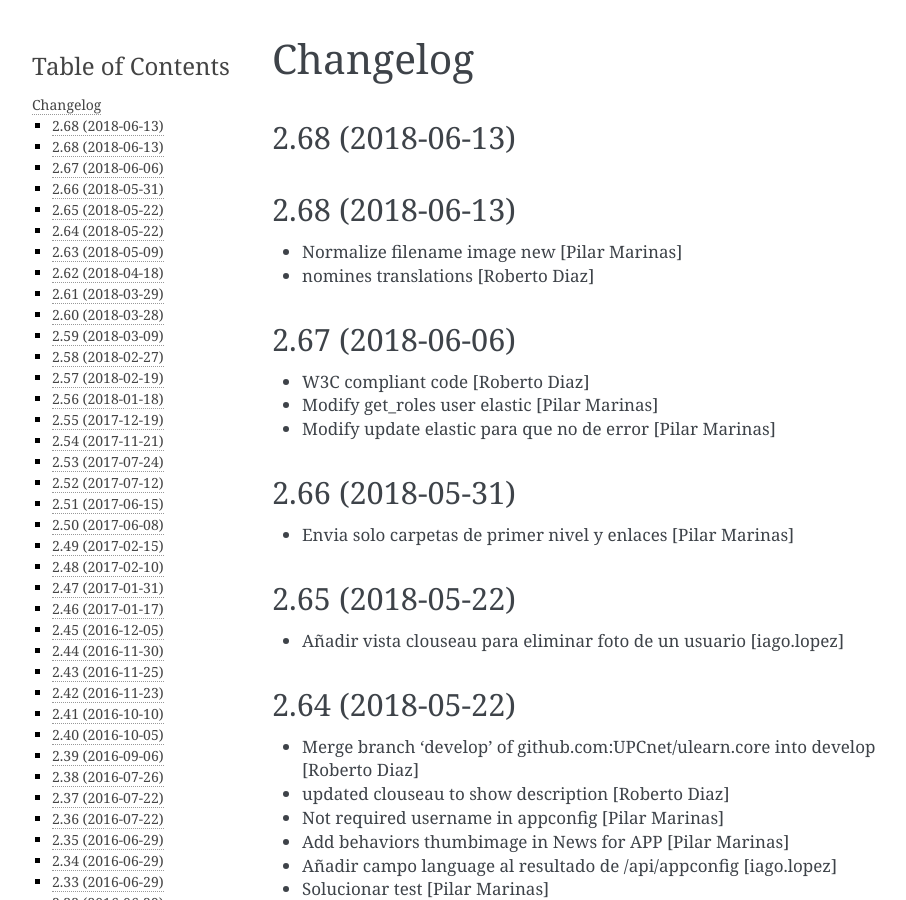
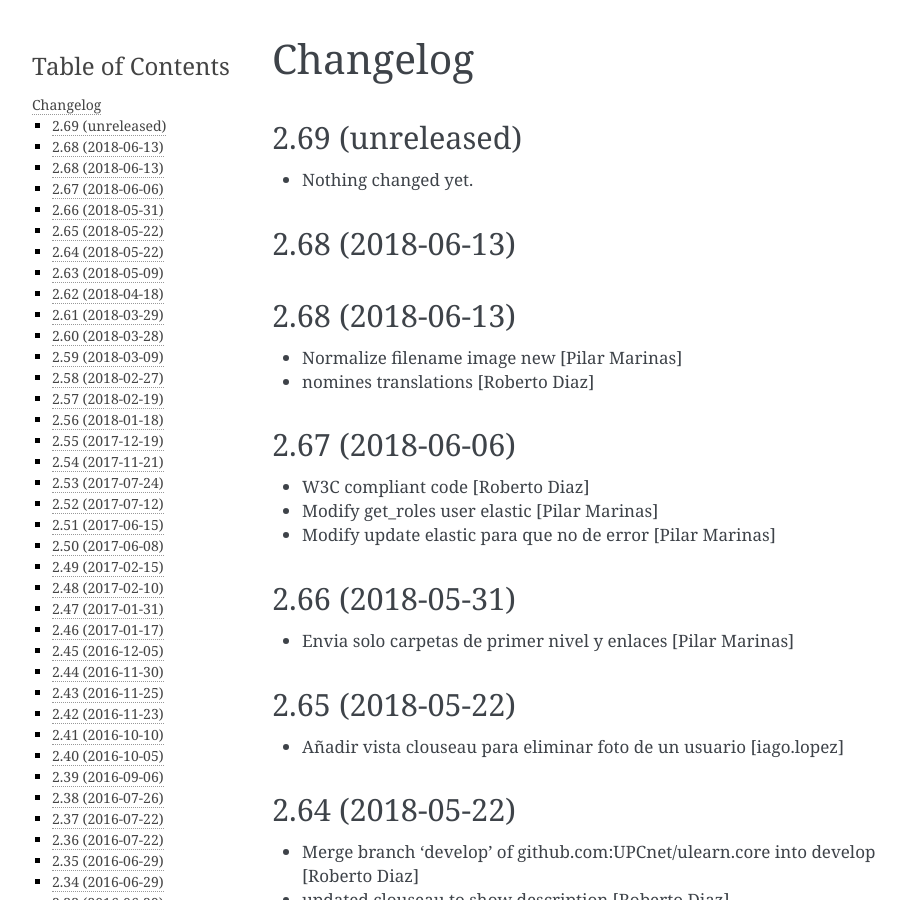
Before and after one commit to UPCnet/ulearn.core, a Sphinx documentation site: the page built from docs/HISTORY.rst, in a window 1280 px wide and 900 px high. Shown: the whole window, without its empty margins (148-1054 px from the left). Built offline with Sphinx 7.4.7, drawn with Linux system fonts in a browser that asks for light colours; pages that are not in the unit, such as notebooks, are missing from menus.

Commit message:
Back to development: 2.69

```diff
--- a/docs/HISTORY.rst
+++ b/docs/HISTORY.rst
@@ -1,5 +1,11 @@
 Changelog
 =========
+
+2.69 (unreleased)
+-----------------
+
+- Nothing changed yet.
+
 
 2.68 (2018-06-13)
 -----------------
--- a/setup.py
+++ b/setup.py
@@ -1,7 +1,7 @@
 from setuptools import setup, find_packages
 import os
 
-version = '2.68'
+version = '2.69.dev0'
 
 README = open('README.rst').read()
 HISTORY = open(os.path.join('docs', 'HISTORY.rst')).read()
```
